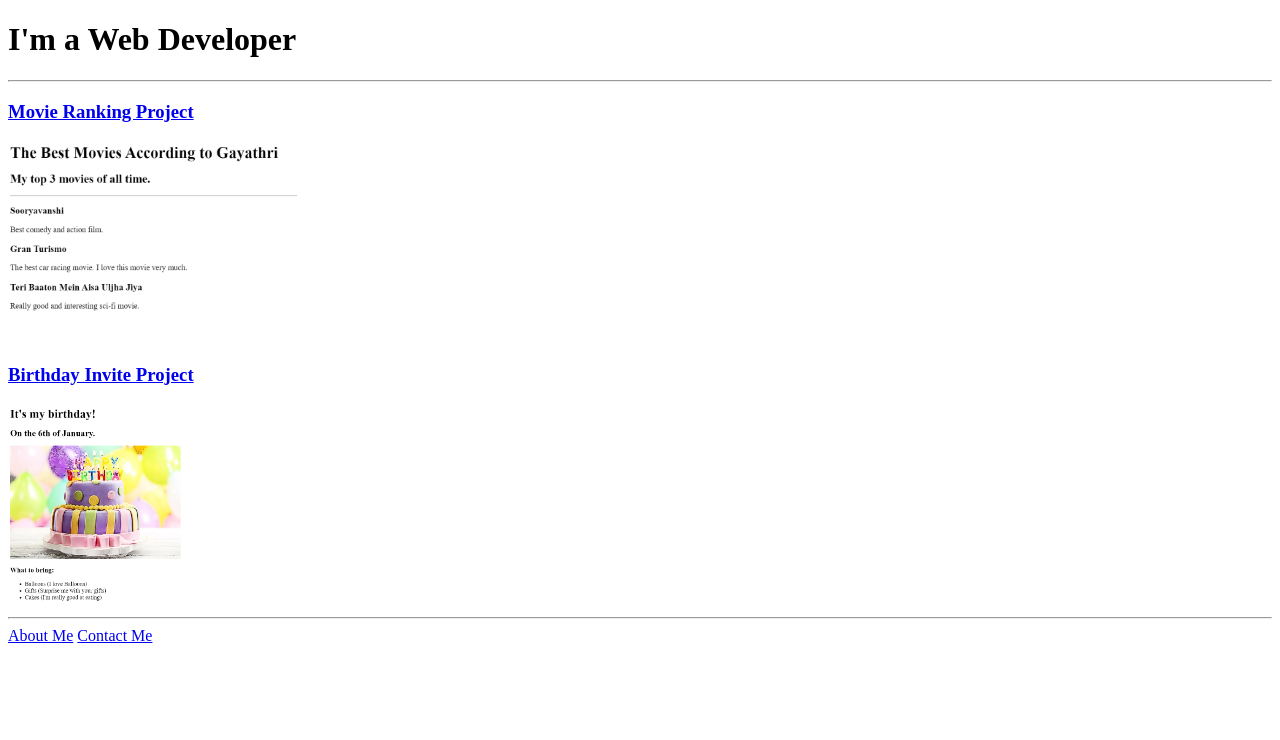
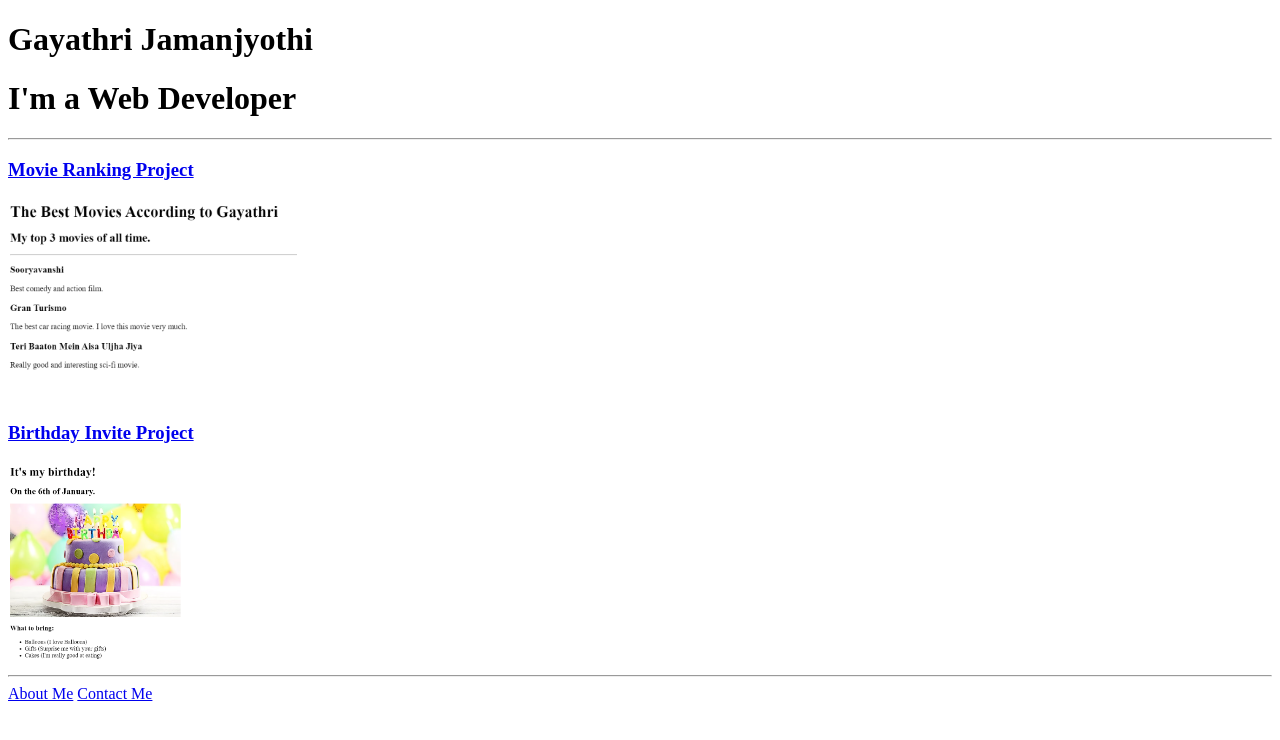
Before and after one commit to gayathri-jam/html.portfolio, a plain HTML site: page index.html in a window 1280 px wide. Drawn offline with Linux system fonts and the light colour scheme.

Commit message:
Update index.html

```diff
--- a/index.html
+++ b/index.html
@@ -5,6 +5,7 @@
     <title>Gayathri's Portfolio</title>
  </head>
  <body>
+    <h1>Gayathri Jamanjyothi</h1>
     <h1>I'm a Web Developer</h1>
     <hr>
     <a href="./public/movie-ranking.html"><h3>Movie Ranking Project</h3></a>
```
